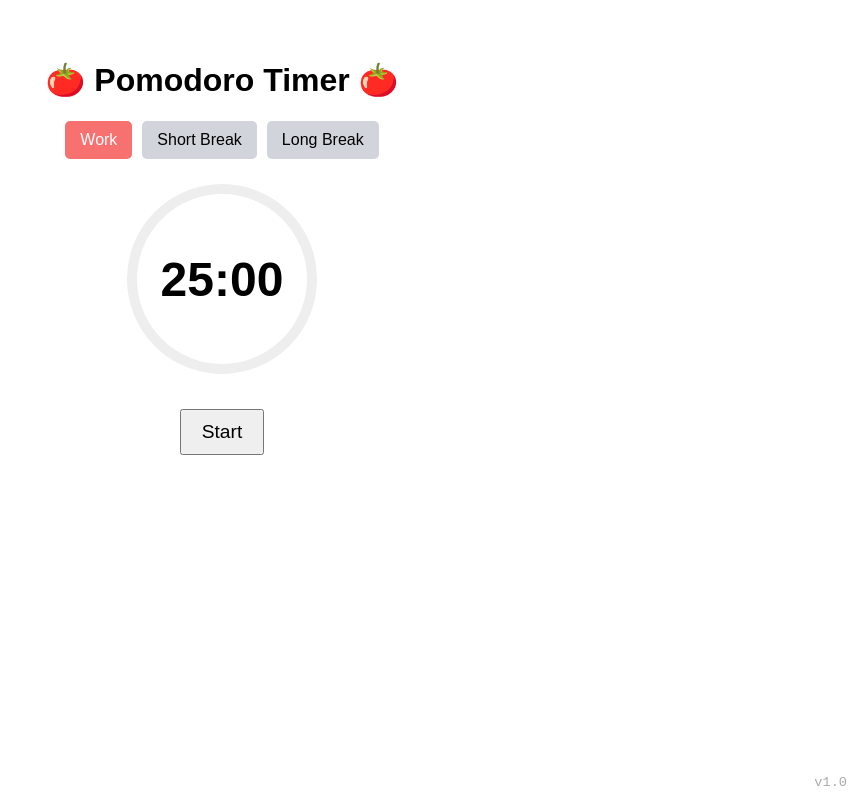
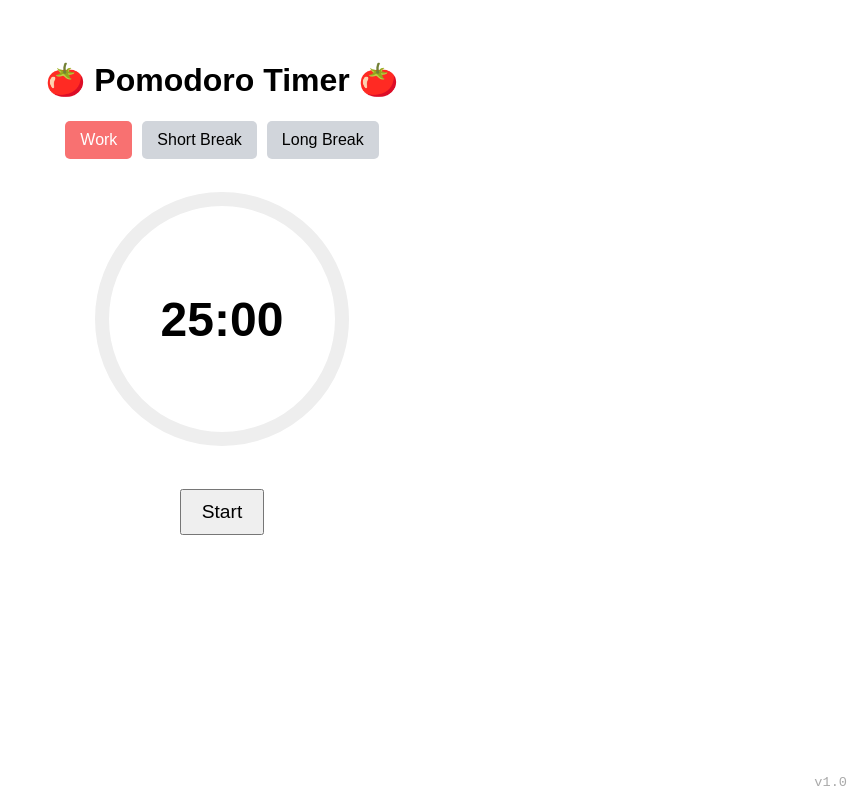
Before and after one commit to Maxibear18/pomodorotimer, a React (Create React App) app in the folder pomodoro-timer/: page / in a window 1280 px wide. Shown: the whole page, without its empty margins (418-1280 px from the left). Built offline with nearby package versions, Linux system fonts and the light colour scheme.

Commit message:
changed pause button behavior and design of progress bar

```diff
--- a/pomodoro-timer/src/Timer.css
+++ b/pomodoro-timer/src/Timer.css
@@ -40,6 +40,30 @@
   cursor: not-allowed;
 }
 
+.progress-ring {
+  position: relative;
+  width: 280px;
+  height: 280px;
+  margin: 0 auto;
+}
+
+.ring-svg {
+  transform: rotate(-90deg);
+}
+
+.ring-bg {
+  fill: none;
+  stroke: #eee;
+  stroke-width: 14;
+}
+
+.ring-progress {
+  fill: none;
+  stroke: #f87171;
+  stroke-width: 14;
+  transition: stroke-dashoffset 1s linear;
+}
+
 .timer-display {
   font-size: 3rem;
   margin: 0;
@@ -68,28 +92,3 @@
   color: #aaa;
   font-family: monospace;
 }
-
-/* Circular progress ring */
-.progress-ring {
-  position: relative;
-  width: 200px;
-  height: 200px;
-  margin: 0 auto;
-}
-
-.ring-svg {
-  transform: rotate(-90deg);
-}
-
-.ring-bg {
-  fill: none;
-  stroke: #eee;
-  stroke-width: 10;
-}
-
-.ring-progress {
-  fill: none;
-  stroke: #f87171;
-  stroke-width: 10;
-  transition: stroke-dashoffset 1s linear;
-}
--- a/pomodoro-timer/src/Timer.js
+++ b/pomodoro-timer/src/Timer.js
@@ -3,20 +3,27 @@ import "./Timer.css";
 
 const Timer = () => {
   const WORK_TIME = 25 * 60;
-  const SHORT_BREAK = .5 * 60;
+  const SHORT_BREAK = 5 * 60;
   const LONG_BREAK = 15 * 60;
 
   const [secondsLeft, setSecondsLeft] = useState(WORK_TIME);
   const [isRunning, setIsRunning] = useState(false);
+  const [isPaused, setIsPaused] = useState(false);
   const [activeMode, setActiveMode] = useState("work");
   const intervalRef = useRef(null);
   const alarmRef = useRef(null);
 
-  const totalTime = activeMode === "work" ? WORK_TIME : activeMode === "short" ? SHORT_BREAK : LONG_BREAK;
+  const totalTime =
+    activeMode === "work"
+      ? WORK_TIME
+      : activeMode === "short"
+      ? SHORT_BREAK
+      : LONG_BREAK;
+
   const percentage = ((totalTime - secondsLeft) / totalTime) * 100;
 
   useEffect(() => {
-    if (isRunning) {
+    if (isRunning && !isPaused) {
       intervalRef.current = setInterval(() => {
         setSecondsLeft((prev) => {
           if (prev <= 1) {
@@ -29,20 +36,29 @@ const Timer = () => {
         });
       }, 1000);
     }
+
     return () => clearInterval(intervalRef.current);
-  }, [isRunning]);
+  }, [isRunning, isPaused]);
 
   const startTimer = () => {
-    if (!isRunning) setIsRunning(true);
+    if (!isRunning) {
+      setIsRunning(true);
+      setIsPaused(false);
+    }
   };
 
   const pauseTimer = () => {
-    setIsRunning(false);
+    setIsPaused(true);
     clearInterval(intervalRef.current);
+  };
+
+  const resumeTimer = () => {
+    setIsPaused(false);
   };
 
   const stopTimer = () => {
     setIsRunning(false);
+    setIsPaused(false);
     clearInterval(intervalRef.current);
     if (activeMode === "work") setSecondsLeft(WORK_TIME);
     if (activeMode === "short") setSecondsLeft(SHORT_BREAK);
@@ -64,28 +80,27 @@ const Timer = () => {
   };
 
   return (
-    <div className={`timer-container ${isRunning ? "running" : ""}`}>
-      {!isRunning && <h1>🍅 Pomodoro Timer 🍅</h1>}
+    <div className={`timer-container ${isRunning || isPaused ? "running" : ""}`}>
+      {!isRunning && !isPaused && <h1>🍅 Pomodoro Timer 🍅</h1>}
 
-      {!isRunning && (
+      {!isRunning && !isPaused && (
         <div className="mode-buttons">
-          <button onClick={() => switchMode("work")} disabled={isRunning} className={activeMode === "work" ? "active" : ""}>Work</button>
-          <button onClick={() => switchMode("short")} disabled={isRunning} className={activeMode === "short" ? "active" : ""}>Short Break</button>
-          <button onClick={() => switchMode("long")} disabled={isRunning} className={activeMode === "long" ? "active" : ""}>Long Break</button>
+          <button onClick={() => switchMode("work")} className={activeMode === "work" ? "active" : ""}>Work</button>
+          <button onClick={() => switchMode("short")} className={activeMode === "short" ? "active" : ""}>Short Break</button>
+          <button onClick={() => switchMode("long")} className={activeMode === "long" ? "active" : ""}>Long Break</button>
         </div>
       )}
 
       <div className="progress-ring">
-        <svg className="ring-svg" width="200" height="200">
-          <circle className="ring-bg" r="90" cx="100" cy="100" />
+        <svg className="ring-svg" width="280" height="280">
+          <circle className="ring-bg" r="120" cx="140" cy="140" />
           <circle
             className="ring-progress"
-            r="90"
-            cx="100"
-            cy="100"
+            r="120"
+            cx="140" cy="140"
             style={{
-              strokeDasharray: `${2 * Math.PI * 90}`,
-              strokeDashoffset: `${2 * Math.PI * 90 * (1 - percentage / 100)}`
+              strokeDasharray: `${2 * Math.PI * 120}`,
+              strokeDashoffset: `${2 * Math.PI * 120 * (1 - percentage / 100)}`
             }}
           />
         </svg>
@@ -93,11 +108,20 @@ const Timer = () => {
       </div>
 
       <div className="control-buttons">
-        {!isRunning ? (
+        {!isRunning && !isPaused && (
           <button onClick={startTimer}>Start</button>
-        ) : (
+        )}
+
+        {isRunning && !isPaused && (
           <>
             <button onClick={pauseTimer}>Pause</button>
+            <button onClick={stopTimer}>Stop</button>
+          </>
+        )}
+
+        {isPaused && (
+          <>
+            <button onClick={resumeTimer}>Resume</button>
             <button onClick={stopTimer}>Stop</button>
           </>
         )}
```
